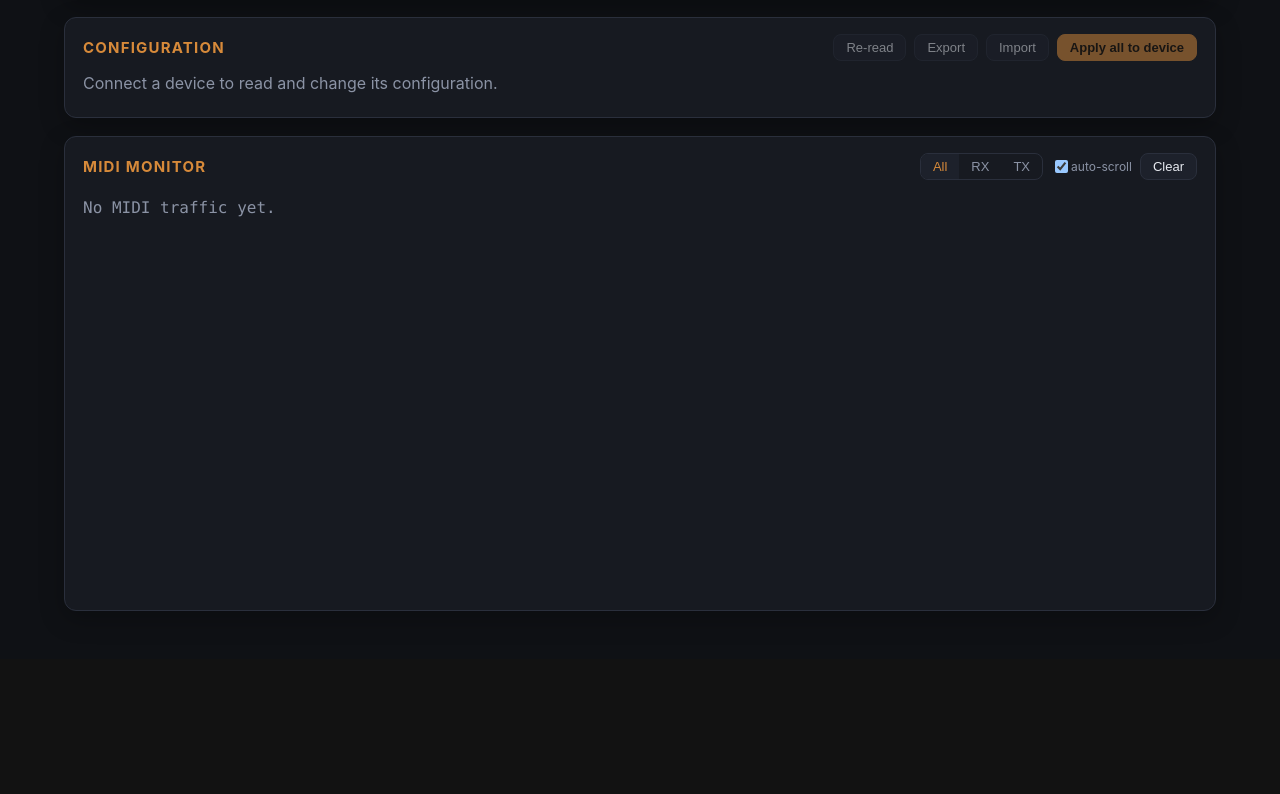
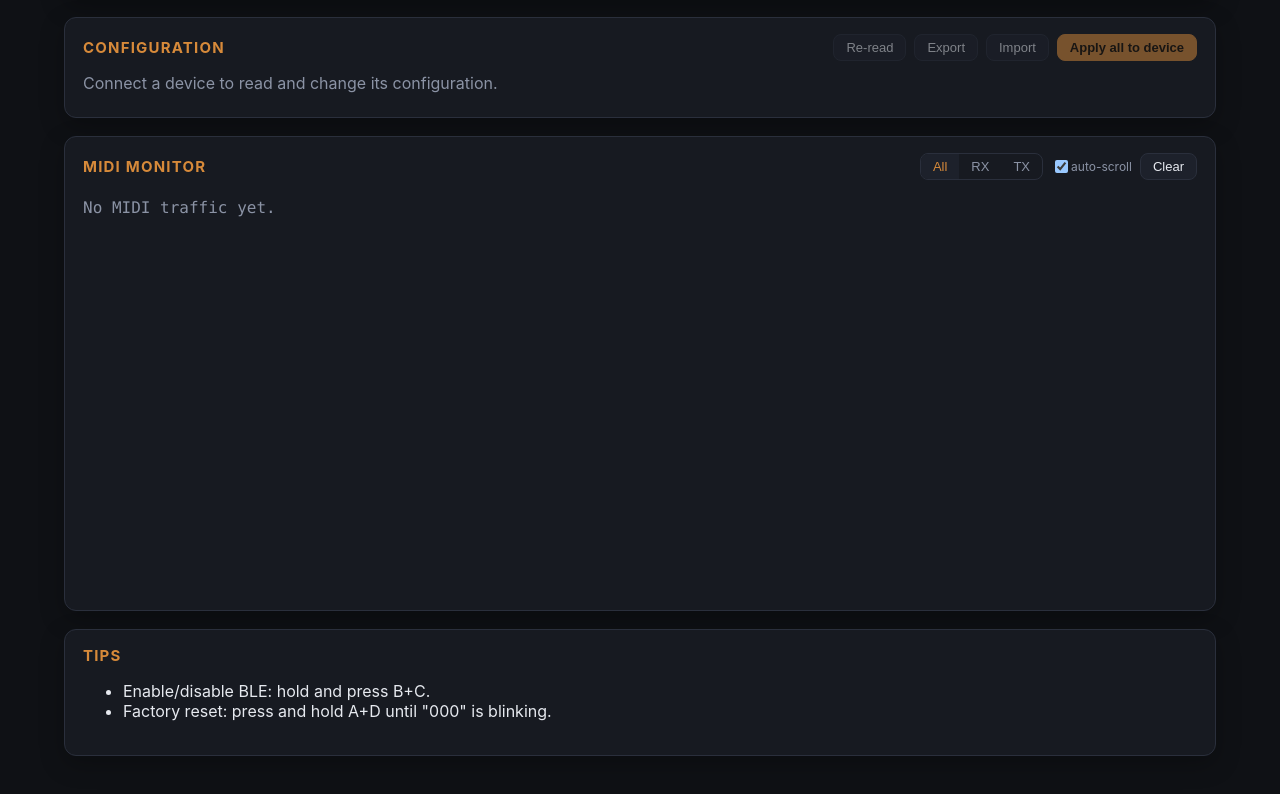
Before and after one commit to majabojarska/OpenChocolate, a Vue app in the folder open-chocolate/: page / in a window 1280 px wide. Shown: the part 242-1036 px from the top of the page. Before the commit the page ends 901 px from the top, so only its background shows below. Built offline with nearby package versions, Linux system fonts and the light colour scheme.

Commit message:
docs: add tips section
Signed-off-by: Maja Bojarska <majabojarska98@gmail.com>

```diff
--- a/open-chocolate/src/App.vue
+++ b/open-chocolate/src/App.vue
@@ -212,6 +212,16 @@ function importConfig(file: File) {
       />
 
       <MonitorView :entries="monitorEntries" @clear="monitorEntries.splice(0)" />
+
+      <section class="card tips-card">
+        <div class="card-head">
+          <h2>Tips</h2>
+        </div>
+        <ul class="tips-list">
+          <li>Enable/disable BLE: hold and press B+C.</li>
+          <li>Factory reset: press and hold A+D until "000" is blinking.</li>
+        </ul>
+      </section>
     </main>
   </div>
 </template>
```
